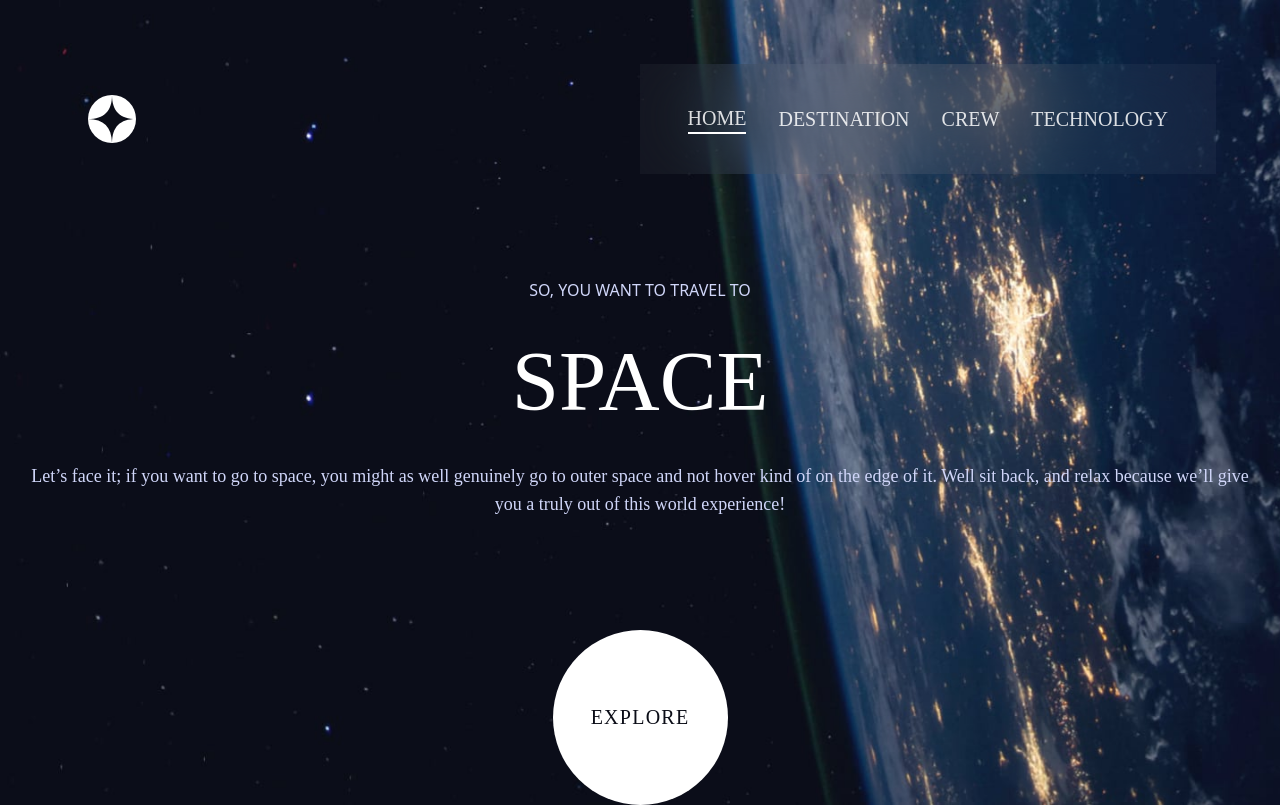
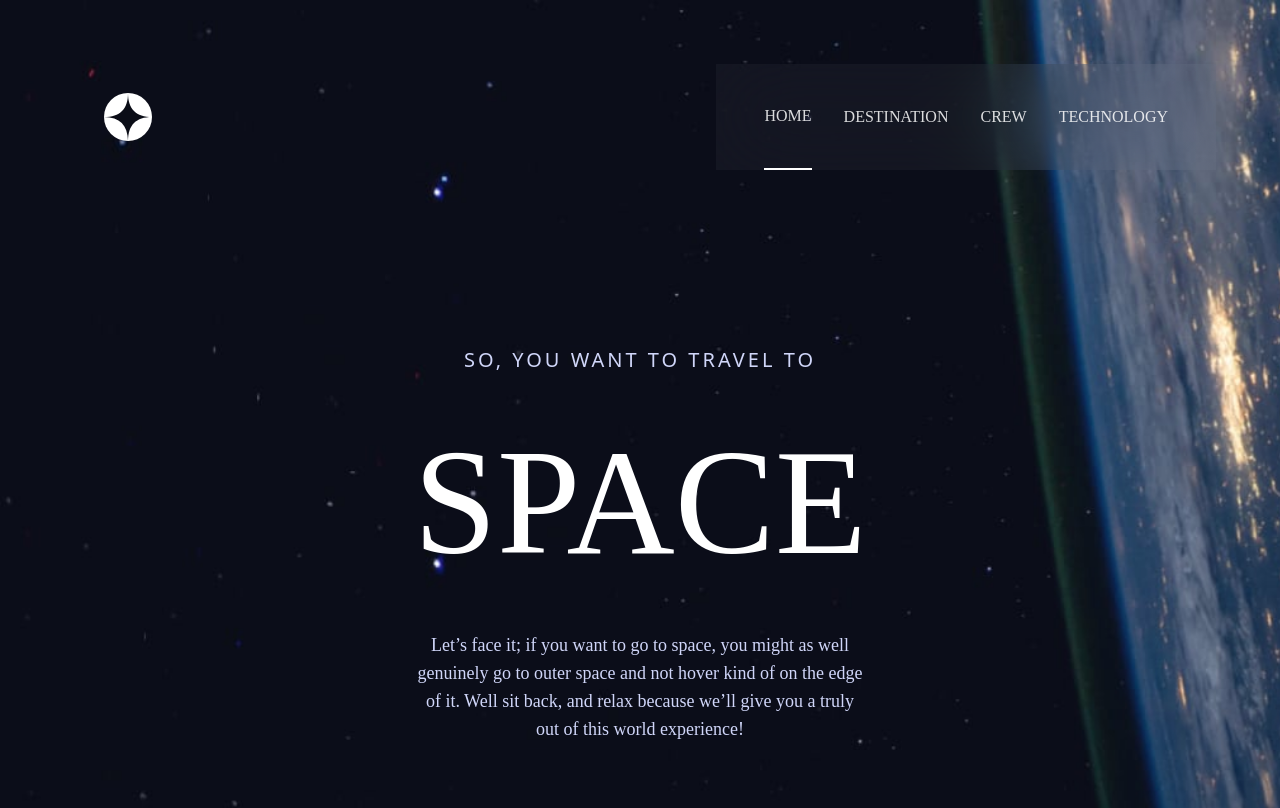
Before and after one commit to RonaldMamani/SpaceTourism_Angular, an Angular app: page / in a window 1280 px wide. Shown: the top 808 px of the page. Built offline with nearby package versions, Linux system fonts and the light colour scheme.

Commit message:
Terminando a pagina Technology em mobile e começando a fazer responsividade em tablet de home e destination

```diff
--- a/src/app/components/header/header.component.html
+++ b/src/app/components/header/header.component.html
@@ -1,17 +1,23 @@
 <header class="
     flex justify-between items-center relative
-    md:px-9
+    md:px-0
     lg:p-16
     ">
-    <img routerLink="/" class="px-6 py-6" src="../../../assets/shared/logo.svg" alt="">
+    <img
+        routerLink="/"
+        class="
+            px-6 py-6
+            md:px-10
+            "
+        src="../../../assets/shared/logo.svg" alt="">
     <app-nav-mobile />
     <div class="
-        max-[767px]:hidden flex justify-between gap-5 text-white/85 text-xl font-extralight font-['BarlowCondensed'] bg-[#ffffff0a] backdrop-blur-2xl
-        md:px-12 md:py-10 md:gap-8
+        max-[767px]:hidden flex justify-between gap-5 text-white/85 font-extralight font-['BarlowCondensed'] bg-[#ffffff0a] backdrop-blur-2xl
+        md:px-12 md:gap-8
         ">
-        <button routerLink="/" class="uppercase" [ngClass]="{'border-b-white border-b-2' : currentPath == '/', '' : currentPath != '/' }">Home</button>
-        <button routerLink="/destination" class="uppercase" [ngClass]="{'border-b-white border-b-2' : currentPath == '/destination' || currentPath == '/destination/mars' || currentPath == '/destination/europa' || currentPath == '/destination/titan', '' : currentPath != '/destination' }">Destination</button>
-        <button routerLink="/crew" class="uppercase" [ngClass]="{'border-b-white border-b-2' : currentPath == '/crew', '' : currentPath != '/crew' }">Crew</button>
-        <button routerLink="/technology" class="uppercase" [ngClass]="{'border-b-white border-b-2' : currentPath == '/technology', '' : currentPath != '/technology' }">Technology</button>
+        <button routerLink="/" class="uppercase py-10" [ngClass]="{'border-b-white border-b-2' : currentPath == '/', '' : currentPath != '/' }">Home</button>
+        <button routerLink="/destination" class="uppercase py-10" [ngClass]="{'border-b-white border-b-2' : currentPath == '/destination' || currentPath == '/destination/mars' || currentPath == '/destination/europa' || currentPath == '/destination/titan', '' : currentPath != '/destination' }">Destination</button>
+        <button routerLink="/crew" class="uppercase py-10" [ngClass]="{'border-b-white border-b-2' : currentPath == '/crew', '' : currentPath != '/crew' }">Crew</button>
+        <button routerLink="/technology" class="uppercase py-10" [ngClass]="{'border-b-white border-b-2' : currentPath == '/technology', '' : currentPath != '/technology' }">Technology</button>
     </div>
 </header>
--- a/src/app/components/nav-tech/nav-tech.component.html
+++ b/src/app/components/nav-tech/nav-tech.component.html
@@ -2,19 +2,19 @@
     <button
         [ngClass]="{'bg-white text-[#0B0D17]' : launch, 'text-white' : !launch}"
         (click)="showLaunch()"
-        class="w-[40px] h-[40px] rounded-full border-white/20 border text-center">
+        class="w-[45px] h-[45px] rounded-full border-white/20 border-2 text-center">
         <span class="font-['Bellefair'] tracking-[1px]">1</span>
     </button>
     <button
         [ngClass]="{'bg-white text-[#0B0D17]' : spaceport, 'text-white' : !spaceport}"
         (click)="showSpacePort()"
-        class="w-[40px] h-[40px] rounded-full border-white/20 border text-center">
+        class="w-[45px] h-[45px] rounded-full border-white/20 border-2 text-center">
         <span class="font-['Bellefair'] tracking-[1px]">2</span>
     </button>
     <button
         [ngClass]="{'bg-white text-[#0B0D17]' : capsule, 'text-white' : !capsule}"
         (click)="showCapsule()"
-        class="w-[40px] h-[40px] rounded-full border-white/20 border text-center">
+        class="w-[45px] h-[45px] rounded-full border-white/20 border-2 text-center">
         <span class="font-['Bellefair'] tracking-[1px]">3</span>
     </button>
 </nav>
--- a/src/app/components/tech-info/tech-info.component.html
+++ b/src/app/components/tech-info/tech-info.component.html
@@ -1,5 +1,5 @@
-<div class="flex flex-col text-center">
-    <h5 class="text-[#D0D6F9] font-['Barlow Condensed'] tracking-[2.4px] uppercase">The Terminology ...</h5>
-    <h6 class="text-white font-['Bellefair'] text-2xl uppercase">{{Name}}</h6>
-    <p class="text-[#D0D6F9] font-['Barlow']">{{Descrition}}</p>
+<div class="flex flex-col text-center gap-2">
+    <h5 class="text-[#D0D6F9]/70 font-['Barlow Condensed'] tracking-[2.4px] uppercase text-sm">The Terminology ...</h5>
+    <h6 class="text-white font-['Bellefair'] text-3xl uppercase">{{Name}}</h6>
+    <p class="pt-2 text-[#D0D6F9]/70 font-['Barlow'] text-lg">{{Descrition}}</p>
 </div>
--- a/src/app/pages/home/home.component.html
+++ b/src/app/pages/home/home.component.html
@@ -4,16 +4,36 @@
     lg:bg-[url('./assets/home/background-home-desktop.jpg')]
     ">
     <app-header></app-header>
-    <div class="pt-10 px-6 flex flex-col gap-28">
+    <div class="
+        py-10 px-6 flex flex-col gap-28
+        md:pt-28 md:px-10
+        ">
         <div class="flex flex-col gap-4 text-center">
-            <span class="text-[#D0D6F9] font-['Barlow Condensed tracking-[2.7px]']">SO, YOU WANT TO TRAVEL TO</span>
-            <h3 class="text-white font-['Bellefair'] text-[85px]">SPACE</h3>
-            <p class="text-[#D0D6F9] text-lg font-['Barlow']">Let’s face it; if you want to go to space, you might as well genuinely go to outer space and not hover kind of on the
-                edge of it. Well sit back, and relax because we’ll give you a truly out of this world experience!</p>
+            <span class="
+                text-[#D0D6F9] font-['Barlow Condensed tracking-[2.7px]']
+                md:text-xl md:tracking-[3.0px]
+                ">SO, YOU WANT TO TRAVEL TO</span>
+            <h3 class="
+                text-white font-['Bellefair'] text-[85px]
+                md:text-[150px]
+                ">SPACE</h3>
+            <div class="md:flex md:justify-center">
+                <p class="
+                    text-[#D0D6F9] text-lg font-['Barlow']
+                    md:w-[450px]
+                    ">Let’s face it; if you want to go to space, you might as well genuinely go to outer space and not hover kind of on the
+                    edge of it. Well sit back, and relax because we’ll give you a truly out of this world experience!</p>
+            </div>
         </div>
         <div routerLink="/destination" class="flex justify-center">
-            <button class="rounded-full w-[175px] h-[175px] bg-white">
-                <span class="text-[#0B0D17] font-['Bellefair'] tracking-[1.25px] text-xl uppercase">Explore</span>
+            <button class="
+                rounded-full w-[175px] h-[175px] bg-white
+                md:w-[245px] md:h-[245px]
+                ">
+                <span class="
+                    text-[#0B0D17] font-['Bellefair'] tracking-[1.25px] text-xl uppercase
+                    md:text-3xl md:tracking-[2px]
+                    ">Explore</span>
             </button>
         </div>
     </div>
--- a/src/app/pages/technology/technology.component.html
+++ b/src/app/pages/technology/technology.component.html
@@ -24,7 +24,7 @@
                     "></div>
                 }
             </div>
-            <div>
+            <div class="px-7 flex flex-col gap-7">
                 <app-nav-tech
                     [launch]="launch"
                     [spaceport]="spaceport"
```
